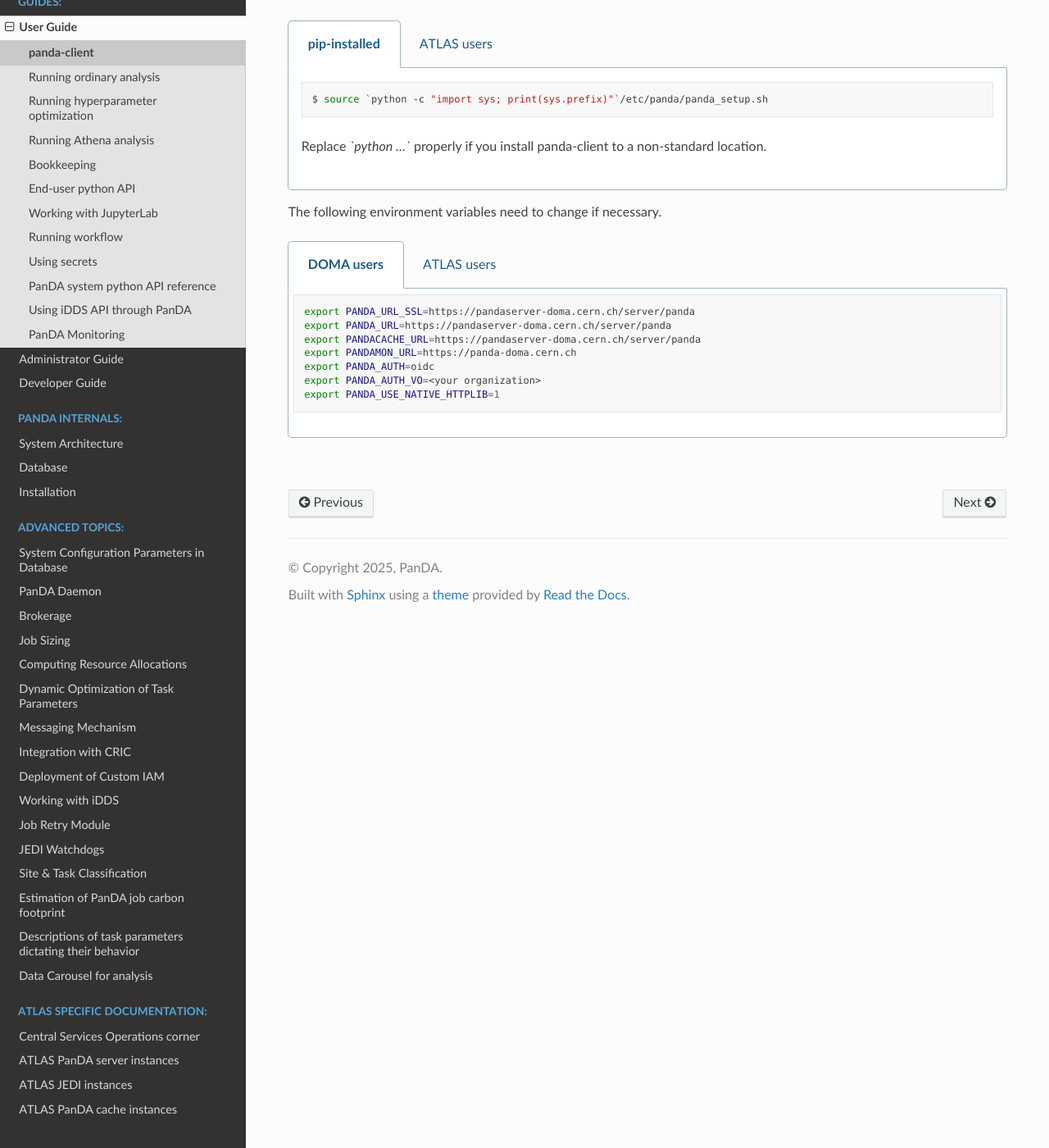
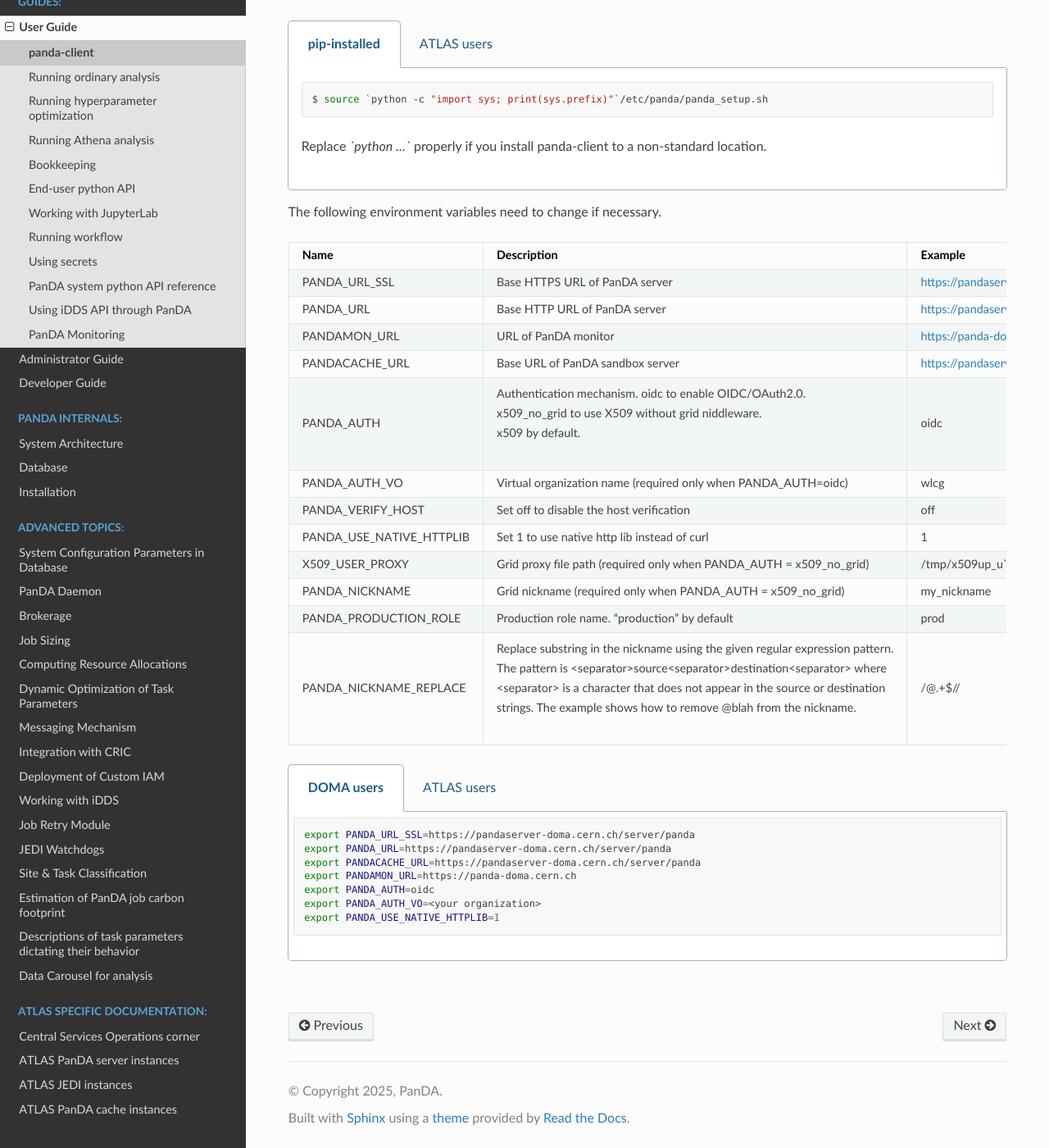
Before and after one commit to PanDAWMS/panda-docs, a Sphinx documentation site: the page built from docs/source/client/panda-client.rst, in a window 1280 px wide and 1400 px high, scrolled down 1323 px. Shown: the whole window at 82% size. Built offline with Sphinx 7.4.7 and the Read the Docs theme 3.1.0, drawn with Linux system fonts in a browser that asks for light colours; pages that are not in the unit, such as notebooks, are missing from menus.

Commit message:
PANDA_PRODUCTION_ROLE and PANDA_NICKNAME_REPLACE

```diff
--- a/docs/source/client/panda-client.rst
+++ b/docs/source/client/panda-client.rst
@@ -106,7 +107,9 @@
      - Base URL of PanDA sandbox server
      - https://pandaserver-doma.cern.ch/server/panda
    * - PANDA_AUTH
-     - Authentication mechanism. oidc to enable OIDC/OAuth2.0. x509_no_grid to use X509 without grid niddleware
+     - | Authentication mechanism. oidc to enable OIDC/OAuth2.0.
+       | x509_no_grid to use X509 without grid niddleware.
+       | x509 by default.
      - oidc
    * - PANDA_AUTH_VO
      - Virtual organization name (required only when PANDA_AUTH=oidc)
@@ -123,12 +126,16 @@
    * - PANDA_NICKNAME
      - Grid nickname (required only when PANDA_AUTH = x509_no_grid)
      - my_nickname
-   * PANDA_PRODUCTION_ROLE
-     - Production role name ("production" by default)
+   * - PANDA_PRODUCTION_ROLE
+     - Production role name. "production" by default
      - prod
-   * PANDA_NICKNAME_REPLACE
-     - Replace substring in the nickname using the given regular expression pattern. The pattern is <separator>source<separator>destination<separator> where <separator> is a character that does not appear in the source or destination strings.
+   * - PANDA_NICKNAME_REPLACE
+     - | Replace substring in the nickname using the given regular expression pattern.
+       | The pattern is <separator>source<separator>destination<separator> where
+       | <separator> is a character that does not appear in the source or destination
+       | strings. The example shows how to remove @blah from the nickname.
      - /@.+$//
+
 
 .. tabs::
 
```
Also changed, not shown: other parts of docs/source/client/panda-client.rst (+1 -0 lines).
